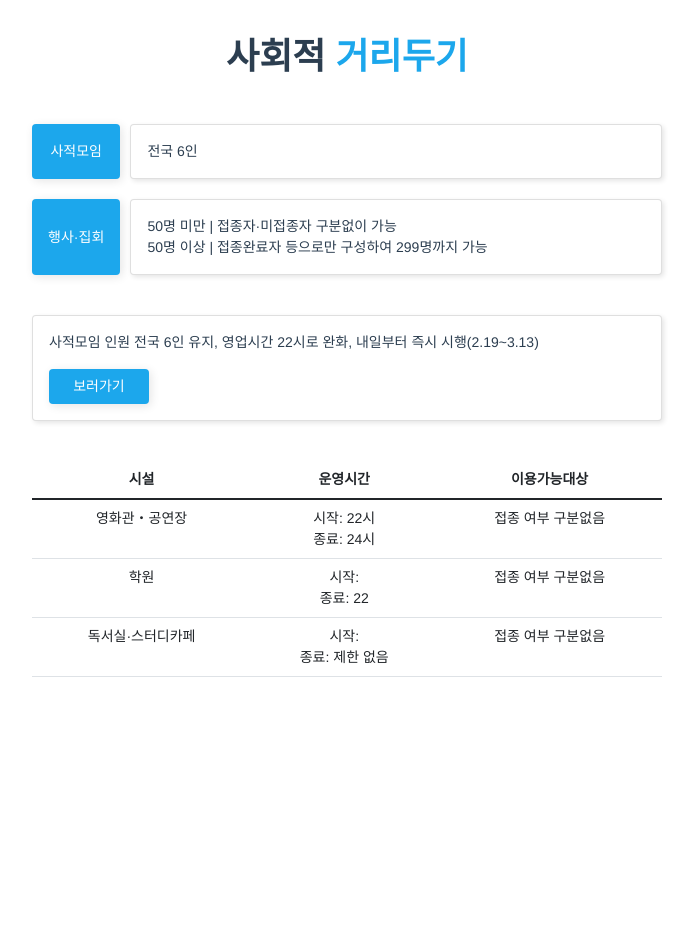
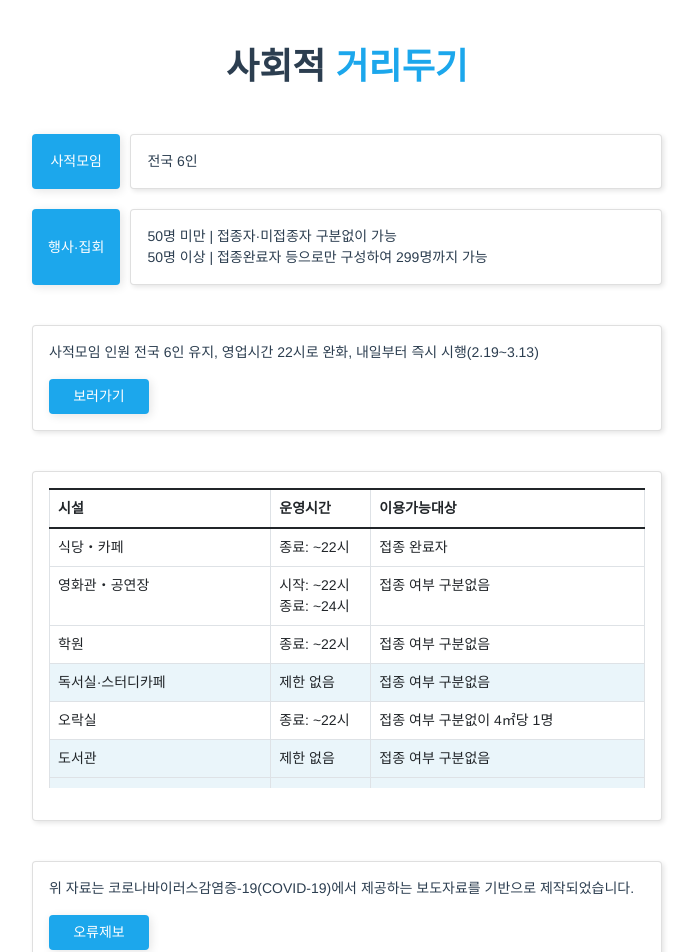
Before and after one commit to yujung7768903/social-distancing, a Vue app: page / in a window 1280 px wide. Shown: the top 952 px of the page, without its empty margins (293-988 px from the left). Before the commit the page ends 800 px from the top, so only its background shows below. Built offline with nearby package versions, Linux system fonts and the light colour scheme; a web font is replaced by a local one.

Commit message:
feat: change table style and add feadback textarea

```diff
--- a/src/App.vue
+++ b/src/App.vue
@@ -23,14 +23,32 @@
         <b-card-text>
           사적모임 인원 전국 6인 유지, 영업시간 22시로 완화, 내일부터 즉시 시행(2.19~3.13)
         </b-card-text>
-        <a class="point box" href="http://ncov.mohw.go.kr/tcmBoardView.do?brdId=&brdGubun=&dataGubun=&ncvContSeq=370247&contSeq=370247&board_id=&gubun=ALL">보러가기</a>
+        <a class="point box" target="_blank" href="http://ncov.mohw.go.kr/tcmBoardView.do?brdId=&brdGubun=&dataGubun=&ncvContSeq=370247&contSeq=370247&board_id=&gubun=ALL">보러가기</a>
       </b-card>
-      <b-table :items="items" :fields="fields">
-        <template #cell(운영시간)="data">
-          <span>시작: {{data.item.운영시간.open}}</span><br>
-          <span>종료: {{data.item.운영시간.close}}</span>
-        </template>
-      </b-table>
+      <b-card>
+        <b-table bordered sticky-header head-variant="dark" :items="items" :fields="fields" :tbody-tr-class="rowClass">
+          <template #table-colgroup="scope">
+            <col
+              v-for="field in scope.fields"
+              :key="field.key"
+              :style="{ width: field.key === '운영시간' ? '100px' : 'auto' }"
+            >
+          </template>
+        </b-table>
+      </b-card>
+      <b-card class="left">
+        <b-card-text>
+          위 자료는 코로나바이러스감염증-19(COVID-19)에서 제공하는 보도자료를 기반으로 제작되었습니다.
+        </b-card-text>
+        <button class="point box" href="#" @click="showFeedbackArea">오류제보</button>
+        <b-form-textarea
+          id="feedbackArea"
+          size="sm"
+          v-model="text"
+          v-if="feedbackArea == true"
+          placeholder="오류를 제보해주세요. 피드백은 언제나 환영합니다. 감사합니다:)"
+        ></b-form-textarea>
+      </b-card>
     </div>
   </div>
 </template>
@@ -44,12 +62,52 @@ export default {
   },
   data() {
     return {
-      fields: ['시설', '운영시간', '이용가능대상'],
-        items: [
-          { isActive: false, 시설: '영화관‧공연장', 운영시간: {open: '22시\n', close: '24시'}, 이용가능대상: '접종 여부 구분없음' },
-          { isActive: false, 시설: '학원', 운영시간: {close: '22'}, 이용가능대상: '접종 여부 구분없음' },
-          { isActive: true, 시설: '독서실·스터디카페', 운영시간: {close: '제한 없음'}, 이용가능대상: '접종 여부 구분없음' }
-        ]
+      fields: [
+        {key: '시설'},
+        {key: '운영시간', formatter: 'openingHour'},
+        {key: '이용가능대상'}],
+      items: [
+        { isActive: false, 시설: '식당‧카페', 운영시간: {close: '22'}, 이용가능대상: '접종 완료자' },
+        { isActive: false, 시설: '영화관‧공연장', 운영시간: {open: '22', close: '24'}, 이용가능대상: '접종 여부 구분없음' },
+        { isActive: false, 시설: '학원', 운영시간: {close: '22'}, 이용가능대상: '접종 여부 구분없음' },
+        { isActive: true, 시설: '독서실·스터디카페', 운영시간: {close: '제한 없음'}, 이용가능대상: '접종 여부 구분없음' },
+        { isActive: true, 시설: '오락실', 운영시간: {close: '22'}, 이용가능대상: '접종 여부 구분없이 4㎡당 1명' },
+        { isActive: true, 시설: '도서관', 운영시간: {close: '제한 없음'}, 이용가능대상: '접종 여부 구분없음' },
+        { isActive: true, 시설: '박물관·미술관·과학관', 운영시간: {close: '제한 없음'}, 이용가능대상: '접종 여부 구분없음' },
+        { isActive: true, 시설: '놀이공원‧워터파크', 운영시간: {close: '제한 없음'}, 이용가능대상: '접종 여부 수용인원의 50%' },
+        { isActive: true, 시설: '실외체육시설', 운영시간: {close: '제한 없음'}, 이용가능대상: '접종 여부 구분없이, 밀집도 제한 없음' },
+        { isActive: true, 시설: '백화점·상점·마트(300㎡이상)', 운영시간: {close: '제한 없음'}, 이용가능대상: '접종 여부 구분없이, 밀집도 제한 없음' },
+        { isActive: true, 시설: '전시회‧박람회', 운영시간: {close: '제한 없음'}, 이용가능대상: '접종 구분 없이 50명 미만(4㎡당 1명)' },
+      ],
+      feedbackArea: false
+    }
+  },
+  methods: {
+    openingHour(value) {
+      if (value.close === "제한 없음") {
+        return `제한 없음`
+      }
+      else if(value.open && value.close) {
+        return `시작: ~${value.open}시 종료: ~${value.close}시`
+      }
+      else {
+        return `종료: ~${value.close}시`
+      }
+    },
+    rowClass(item) {
+      console.log(item.운영시간.close);
+      if (item.운영시간.close === "제한 없음") {
+        return "no-limit"
+      }
+    },
+    showFeedbackArea() {
+      console.log("showFeedbackArea");
+      if (this.feedbackArea === false) {
+        this.feedbackArea = true
+      }
+      else {
+        this.feedbackArea = false
+      }
     }
   }
 }
@@ -76,15 +134,22 @@ export default {
 :root {
   /* color */
   --color-point: #1CA7EC;
+  --color-sky-blue: #EAF5FA;
   --color-gray: #E5E5E5;
+  --color-light-gray: #F4F4F4;
 
   /* font-size */
   --font-small: 14px;
   --font-medium: 18px;
   --font-title-1: 36px;
 }
+.content {
+  height: 300px;
+  overflow-y: scroll;
+}
 #app {
-  padding: 30px;
+  padding: 40px;
+  margin-bottom: 30px;
   font-family: GmarketSans, Avenir, Helvetica, Arial, sans-serif;
   font-size: var(--font-small);
   font-weight: 400;
@@ -155,4 +220,10 @@ export default {
   gap: 20px;
   justify-content: center;
 }
+.no-limit {
+  background-color: var(--color-sky-blue);
+}
+#feedbackArea {
+  margin-top: 20px;
+}
 </style>
```
